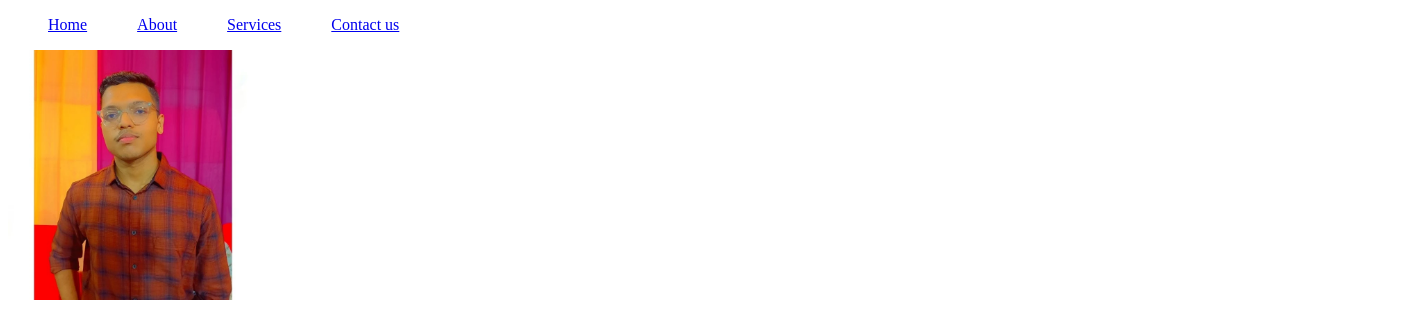
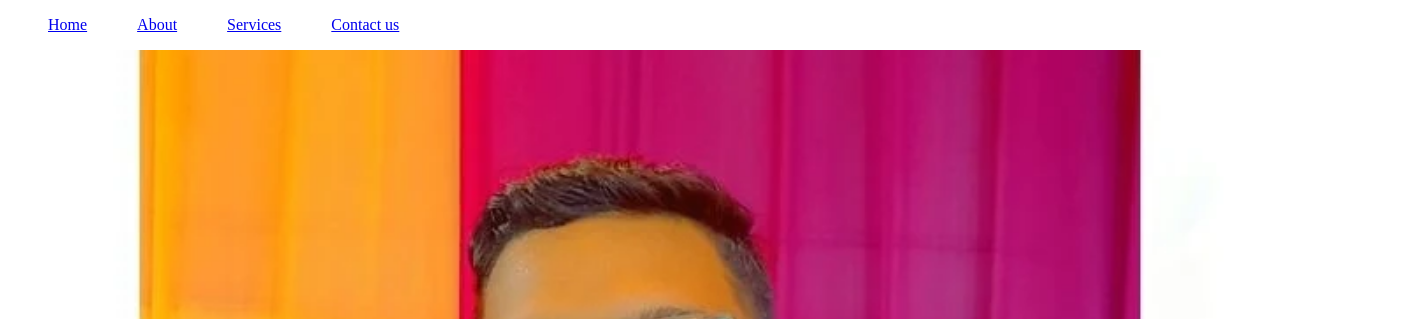
Before and after one commit to srivastavaprateek577/Website-project-, a plain HTML site: page index.html in a window 1280 px wide. Shown: the top 319 px of the page, 1408 px wide, since content can reach past the window. Drawn offline with Linux system fonts and the light colour scheme.

Commit message:
style update

```diff
--- a/index.html
+++ b/index.html
@@ -11,6 +11,10 @@
       button {
           margin-right: 10px; /* Adjust the value as needed */
       }
+      img {
+  width: 100%; /* or max-width: 100%; */
+  height: auto;
+}
   </style>
   </head>
   <body>
```
